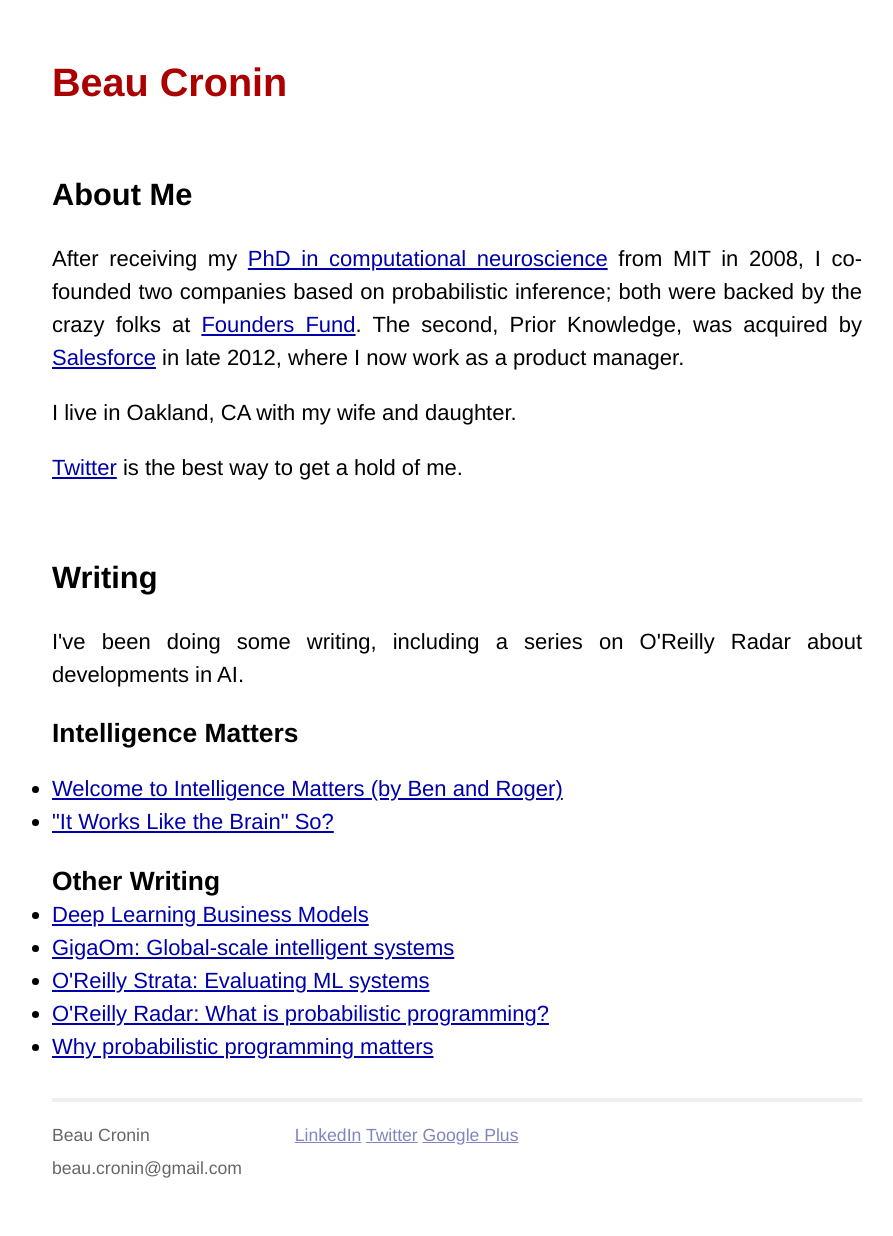
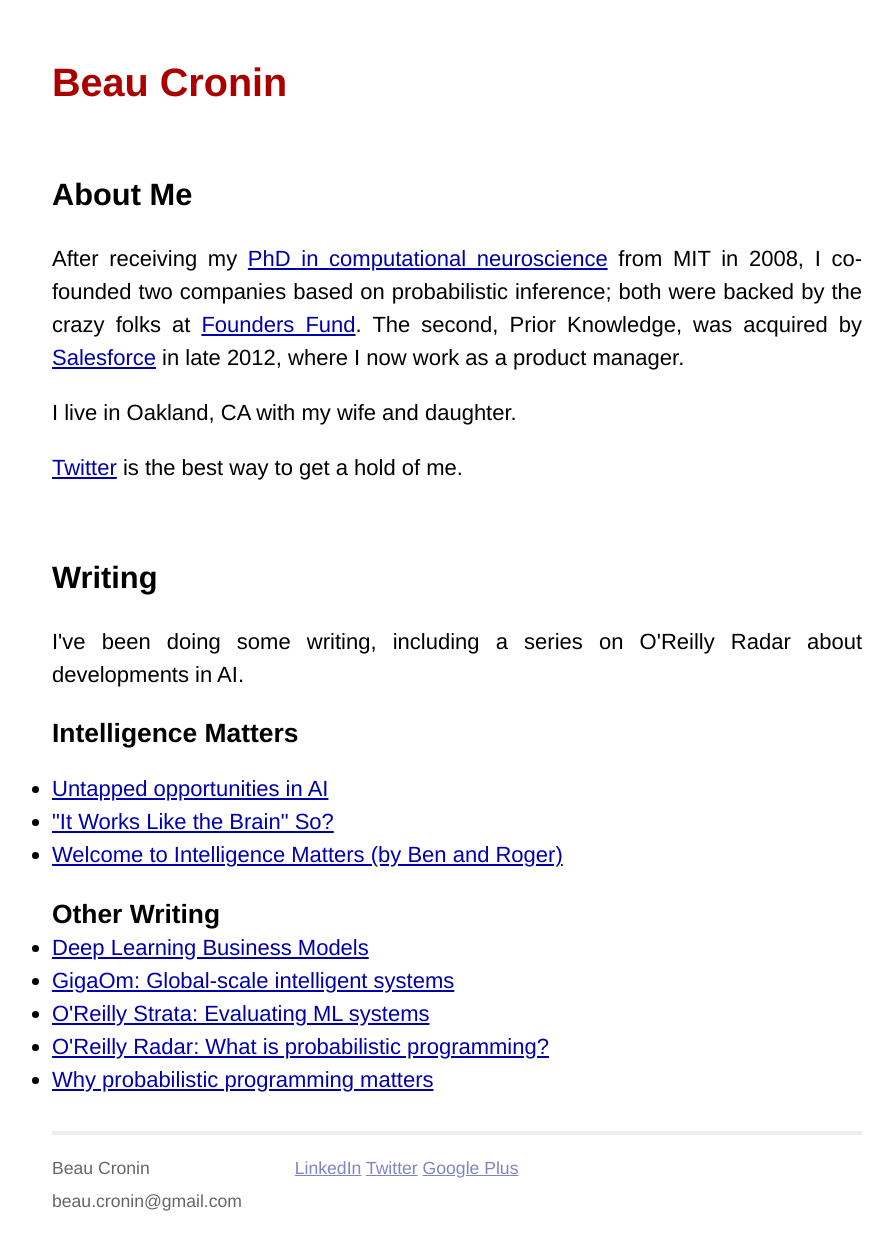
Before and after one commit to beaucronin/beaucronin.github.com, a Jekyll site: the page built from index.html, in a window 1280 px wide. Shown: the whole page, without its empty margins (183-1076 px from the left). Built offline with Jekyll 4.4.1, drawn with Linux system fonts in a browser that asks for light colours; before the commit the page ends 1203 px from its top, so only the background shows below that.

Commit message:
add opptys post

```diff
--- a/index.html
+++ b/index.html
@@ -16,8 +16,9 @@
   <h2>Intelligence Matters</h2>
   <p> </p>
   <ul>
+    <li><a href="http://radar.oreilly.com/2014/06/untapped-opportunities-in-ai.html">Untapped opportunities in AI</a></li>
+    <li><a href="http://radar.oreilly.com/2014/05/it-works-like-the-brain-so.html">"It Works Like the Brain" So?</a></li>
     <li><a href="http://radar.oreilly.com/2014/05/welcome-to-intelligence-matters.html">Welcome to Intelligence Matters (by Ben and Roger)</a></li>
-    <li><a href="http://radar.oreilly.com/2014/05/it-works-like-the-brain-so.html">"It Works Like the Brain" So?</a></li>
   </ul>
   <h2>Other Writing</h2>
   <ul>
```
